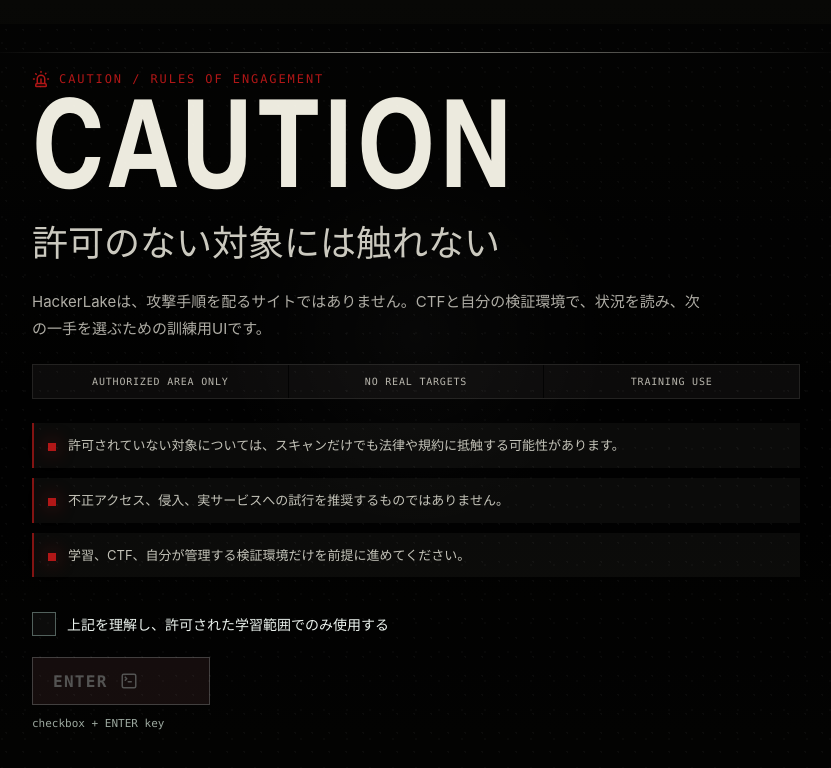
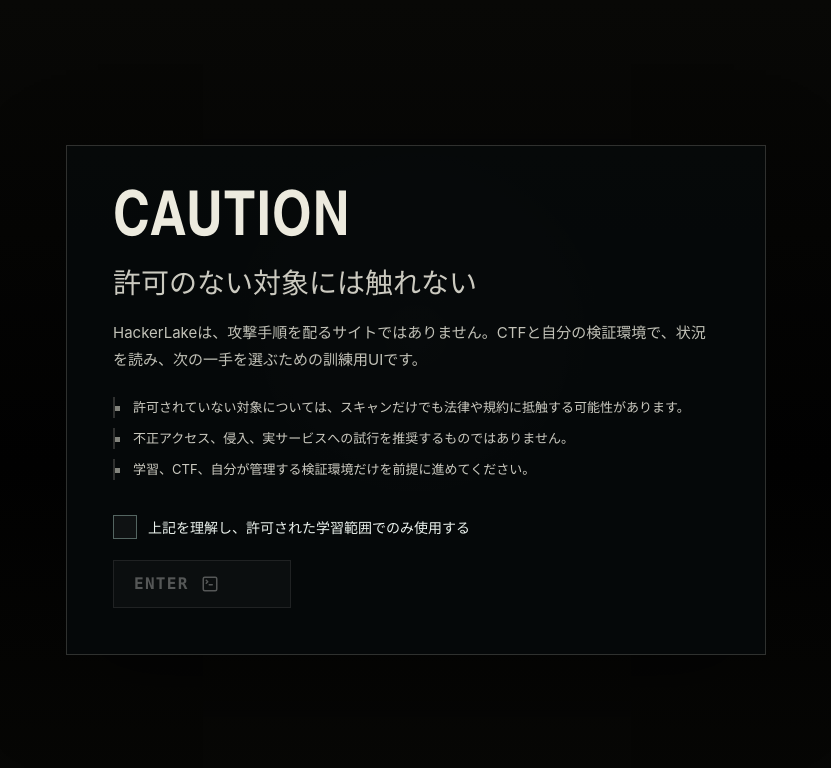
Before and after one commit to skjshr/hackerlake, a React (Vite) app: page / in a window 1280 px wide. Shown: the top 768 px of the page, without its empty margins (224-1055 px from the left). Built offline with nearby package versions, Linux system fonts and the light colour scheme.

Commit message:
refactor: 起動導線とカードの視覚ノイズを抑える

```diff
--- a/src/App.tsx
+++ b/src/App.tsx
@@ -10,12 +10,7 @@
   type ReactFlowInstance,
 } from '@xyflow/react';
 import { motion, AnimatePresence } from 'framer-motion';
-import {
-  Check,
-  Radar,
-  Siren,
-  TerminalSquare,
-} from 'lucide-react';
+import { Check, Radar, TerminalSquare } from 'lucide-react';
 import {
   getCategory,
   getNode,
@@ -37,16 +32,7 @@
     >
       <Handle className="node-handle node-handle-target" position={Position.Left} type="target" />
       <Handle className="node-handle node-handle-source" position={Position.Right} type="source" />
-      <div className="node-glow" />
-      <div className="node-corner node-corner-a" />
-      <div className="node-corner node-corner-b" />
-      <div className="node-topline">
-        <span>{category.title.toUpperCase()}</span>
-        <span>D{data.level}</span>
-      </div>
       <strong>{data.title}</strong>
-      <p>{data.summary}</p>
-      <span className="node-expand-hint">詳細へ</span>
     </div>
   );
 }
@@ -219,7 +205,7 @@
       <main className="map-stage">
         <div className="stage-header">
           <div>
-            <span className="tiny-label">現在地: Web / 観察 / Step {selectedNode.data.level}</span>
+            <span className="tiny-label">偵察</span>
             <h1>{selectedNode.data.title}</h1>
           </div>
         </div>
@@ -233,7 +219,7 @@
           minZoom={0.45}
           maxZoom={1.6}
         >
-          <Background color="#27405e" gap={28} size={1} />
+          <Background color="#1b2a31" gap={34} size={0.6} />
         </ReactFlow>
       </main>
 
@@ -315,21 +301,6 @@
           <span />
           <span />
         </div>
-        <div className="boot-status boot-status-left">
-          <span>NOW LOADING</span>
-          <strong>HACKERLAKE</strong>
-          <small>TRAINING MODE</small>
-        </div>
-        <div className="boot-status boot-status-right">
-          <span>SYSTEM</span>
-          <strong>LOCAL</strong>
-          <small>NO NETWORK ACTION</small>
-        </div>
-        <div className="boot-code">
-          <span>BOOTING</span>
-          <span>LOADING DATA</span>
-          <span>CHECKING NOTICE</span>
-        </div>
         <motion.h1
           initial={{ opacity: 0, letterSpacing: '0.18em', y: 12 }}
           animate={{ opacity: 1, letterSpacing: '0.05em', y: 0 }}
@@ -344,7 +315,6 @@
         >
           by skjshr
         </motion.p>
-        <div className="boot-coordinates">NOTICE REQUIRED / LOADING</div>
         <div className="boot-loader" aria-label="loading">
           <span />
         </div>
@@ -369,20 +339,11 @@
       transition={{ duration: 0.38 }}
     >
       <div className="notice-shell">
-        <div className="notice-status">
-          <Siren size={18} />
-          <span>CAUTION / RULES OF ENGAGEMENT</span>
-        </div>
         <h1>CAUTION</h1>
         <h2>許可のない対象には触れない</h2>
         <p>
           HackerLakeは、攻撃手順を配るサイトではありません。CTFと自分の検証環境で、状況を読み、次の一手を選ぶための訓練用UIです。
         </p>
-        <div className="notice-directives" aria-label="directives">
-          <span>AUTHORIZED AREA ONLY</span>
-          <span>NO REAL TARGETS</span>
-          <span>TRAINING USE</span>
-        </div>
         <div className="notice-list">
           <span>許可されていない対象については、スキャンだけでも法律や規約に抵触する可能性があります。</span>
           <span>不正アクセス、侵入、実サービスへの試行を推奨するものではありません。</span>
@@ -401,7 +362,6 @@
           <span>ENTER</span>
           <TerminalSquare size={18} />
         </button>
-        <small>checkbox + ENTER key</small>
       </div>
     </motion.section>
   );
--- a/src/styles.css
+++ b/src/styles.css
@@ -42,10 +42,8 @@
   min-height: 100vh;
   overflow: hidden;
   background:
-    radial-gradient(circle at 18% 24%, rgba(42, 255, 190, 0.13), transparent 25%),
-    radial-gradient(circle at 82% 18%, rgba(243, 182, 64, 0.12), transparent 26%),
-    radial-gradient(circle at 74% 76%, rgba(104, 216, 255, 0.11), transparent 30%),
-    linear-gradient(135deg, #050708, #071114 56%, #020304);
+    radial-gradient(circle at 50% 44%, rgba(42, 255, 190, 0.06), transparent 32%),
+    linear-gradient(135deg, #050708, #071013 58%, #020304);
 }
 
 .ambient-grid,
@@ -56,7 +54,7 @@
 }
 
 .ambient-grid {
-  opacity: 0.52;
+  opacity: 0.22;
   background-image:
     linear-gradient(rgba(213, 255, 244, 0.055) 1px, transparent 1px),
     linear-gradient(90deg, rgba(213, 255, 244, 0.055) 1px, transparent 1px);
@@ -66,7 +64,7 @@
 
 .signal-field {
   mix-blend-mode: screen;
-  opacity: 0.42;
+  opacity: 0.12;
   background:
     repeating-linear-gradient(
       100deg,
@@ -80,7 +78,7 @@
       rgba(255, 255, 255, 0.025) 6px,
       transparent 7px
     );
-  animation: signalDrift 9s linear infinite;
+  animation: none;
 }
 
 @keyframes signalDrift {
@@ -154,18 +152,6 @@
     repeating-linear-gradient(0deg, transparent 0 7px, rgba(255, 255, 255, 0.04) 8px, transparent 9px);
 }
 
-.boot-code {
-  position: absolute;
-  top: 22px;
-  left: 24px;
-  display: grid;
-  gap: 7px;
-  color: var(--muted);
-  font-family: "Cascadia Mono", Consolas, monospace;
-  font-size: 12px;
-  text-transform: uppercase;
-}
-
 .boot-frame h1 {
   margin: 0;
   color: var(--text);
@@ -230,16 +216,6 @@
     rgba(5, 8, 10, 0.96);
   clip-path: polygon(0 0, calc(100% - 34px) 0, 100% 34px, 100% 100%, 0 100%);
   box-shadow: 0 30px 90px rgba(0, 0, 0, 0.58);
-}
-
-.notice-status {
-  display: inline-flex;
-  align-items: center;
-  gap: 9px;
-  color: var(--red);
-  font-family: "Cascadia Mono", Consolas, monospace;
-  font-size: 12px;
-  letter-spacing: 0.08em;
 }
 
 .notice-shell h1 {
@@ -351,14 +327,6 @@
   filter: drop-shadow(0 0 18px rgba(42, 255, 190, 0.42));
 }
 
-.notice-shell small {
-  display: block;
-  margin-top: 12px;
-  color: var(--muted);
-  font-family: "Cascadia Mono", Consolas, monospace;
-  font-size: 11px;
-}
-
 /* Pre-game title / caution skin */
 .boot-screen,
 .notice-gate {
@@ -455,45 +423,6 @@
   border-left: 1px solid;
 }
 
-.boot-status {
-  position: absolute;
-  display: grid;
-  gap: 4px;
-  color: rgba(236, 234, 222, 0.62);
-  font-family: var(--font-mono);
-  font-size: 10px;
-  letter-spacing: 0.12em;
-}
-
-.boot-status strong {
-  color: rgba(236, 234, 222, 0.88);
-  font-size: 13px;
-  font-weight: 500;
-}
-
-.boot-status small {
-  color: rgba(236, 234, 222, 0.42);
-}
-
-.boot-status-left {
-  left: 58px;
-  bottom: 62px;
-}
-
-.boot-status-right {
-  right: 58px;
-  top: 58px;
-  text-align: right;
-}
-
-.boot-code {
-  top: 58px;
-  left: 58px;
-  color: rgba(236, 234, 222, 0.44);
-  font-size: 10px;
-  letter-spacing: 0.14em;
-}
-
 .boot-frame h1 {
   color: #eceade;
   font-family: "Arial Narrow", "Helvetica Neue", var(--font-ui);
@@ -517,18 +446,8 @@
   text-shadow: none;
 }
 
-.boot-coordinates {
-  position: absolute;
-  top: calc(50% + 118px);
-  bottom: auto;
-  color: rgba(236, 234, 222, 0.52);
-  font-family: var(--font-mono);
-  font-size: 10px;
-  letter-spacing: 0.18em;
-}
-
 .boot-loader {
-  top: calc(50% + 148px);
+  top: calc(50% + 124px);
   bottom: auto;
   width: min(420px, calc(100% - 90px));
   height: 3px;
@@ -559,83 +478,65 @@
 }
 
 .notice-shell {
-  width: min(860px, 92vw);
-  border: 0;
-  background: rgba(0, 0, 0, 0.58);
+  width: min(700px, 92vw);
+  border: 1px solid rgba(236, 234, 222, 0.18);
+  background: rgba(6, 9, 10, 0.9);
   clip-path: none;
-  box-shadow: none;
+  box-shadow: 0 28px 90px rgba(0, 0, 0, 0.36);
 }
 
 .notice-shell::before {
-  inset: 28px 0 auto;
-  height: 1px;
-  background: linear-gradient(90deg, transparent, rgba(236, 234, 222, 0.62), transparent);
-  transform: none;
-  animation: none;
+  display: none;
 }
 
-.notice-status {
-  color: #b11717;
-  letter-spacing: 0.16em;
+.notice-shell::after {
+  display: none;
 }
 
 .notice-shell h1 {
-  margin: 18px 0 4px;
+  margin: 0 0 10px;
   color: #eceade;
   font-family: "Arial Narrow", "Helvetica Neue", var(--font-ui);
-  font-size: clamp(56px, 10vw, 122px);
+  font-size: clamp(34px, 6vw, 62px);
   font-weight: 700;
-  letter-spacing: 0.04em;
-  line-height: 0.82;
+  letter-spacing: 0.02em;
+  line-height: 0.95;
   text-transform: uppercase;
 }
 
 .notice-shell h2 {
-  margin: 0 0 22px;
+  margin: 0 0 18px;
   color: rgba(236, 234, 222, 0.86);
   font-family: var(--font-ui);
-  font-size: clamp(22px, 3.2vw, 36px);
+  font-size: clamp(19px, 2.4vw, 28px);
   font-weight: 600;
   letter-spacing: 0;
 }
 
 .notice-shell p {
-  color: rgba(236, 234, 222, 0.74);
-}
-
-.notice-directives {
-  display: grid;
-  grid-template-columns: repeat(3, minmax(0, 1fr));
-  gap: 1px;
-  margin: 22px 0 10px;
-  border: 1px solid rgba(236, 234, 222, 0.14);
-}
-
-.notice-directives span {
-  padding: 11px 10px;
-  color: rgba(236, 234, 222, 0.76);
-  background: rgba(236, 234, 222, 0.045);
-  font-family: var(--font-mono);
-  font-size: 10px;
-  letter-spacing: 0.08em;
-  text-align: center;
+  color: rgba(236, 234, 222, 0.82);
 }
 
 .notice-list span {
-  border-left-color: rgba(177, 23, 23, 0.72);
-  color: rgba(236, 234, 222, 0.82);
-  background: rgba(236, 234, 222, 0.038);
+  padding: 0 0 0 18px;
+  border-left-color: rgba(236, 234, 222, 0.18);
+  color: rgba(236, 234, 222, 0.86);
+  background: transparent;
 }
 
 .notice-list span::before {
-  background: #b11717;
-  box-shadow: 0 0 18px rgba(177, 23, 23, 0.68);
+  left: 0;
+  top: 9px;
+  width: 5px;
+  height: 5px;
+  background: rgba(236, 234, 222, 0.54);
+  box-shadow: none;
 }
 
 .enter-button {
-  border-color: rgba(236, 234, 222, 0.72);
+  border-color: rgba(236, 234, 222, 0.28);
   color: #eceade;
-  background: rgba(177, 23, 23, 0.72);
+  background: rgba(236, 234, 222, 0.08);
   clip-path: none;
 }
 
@@ -755,15 +656,15 @@
 .stage-header h1 {
   margin: 4px 0 0;
   font-family: var(--font-display);
-  font-size: clamp(31px, 3.6vw, 58px);
+  font-size: clamp(28px, 3vw, 48px);
   line-height: 0.98;
   text-shadow: 0 0 28px rgba(42, 255, 190, 0.18);
 }
 
 .react-flow {
   background:
-    radial-gradient(circle at 48% 46%, rgba(42, 255, 190, 0.08), transparent 30%),
-    linear-gradient(180deg, rgba(4, 6, 8, 0), rgba(4, 6, 8, 0.84)),
+    radial-gradient(circle at 48% 46%, rgba(42, 255, 190, 0.04), transparent 34%),
+    linear-gradient(180deg, rgba(4, 6, 8, 0), rgba(4, 6, 8, 0.74)),
     #060b0e;
 }
 
@@ -774,7 +675,7 @@
 .react-flow__edge.edge-hot path {
   stroke: var(--green);
   stroke-width: 1;
-  stroke-opacity: 0.12;
+  stroke-opacity: 0.08;
   filter: none;
   stroke-dasharray: none;
 }
@@ -802,35 +703,32 @@
 }
 
 .react-flow__node:hover .learning-node {
-  transform: translateY(-2px);
+  transform: translateY(-1px);
   border-color: var(--node-color);
-  filter: drop-shadow(0 0 18px color-mix(in srgb, var(--node-color) 28%, transparent));
+  filter: none;
 }
 
 .react-flow__node.is-context-node .learning-node {
-  opacity: 0.48;
-  filter: grayscale(0.88) blur(1px) saturate(0.52);
+  opacity: 0.42;
+  filter: grayscale(0.8) blur(0.4px) saturate(0.58);
 }
 
 .react-flow__node.is-context-node:hover .learning-node {
-  opacity: 0.86;
-  filter: blur(0) drop-shadow(0 0 14px color-mix(in srgb, var(--node-color) 18%, transparent));
+  opacity: 0.72;
+  filter: blur(0);
 }
 
 .learning-node {
   position: relative;
-  width: 196px;
-  min-height: 76px;
-  padding: 12px 14px;
+  width: 176px;
+  min-height: 54px;
+  padding: 13px 14px;
   overflow: hidden;
-  border: 1px solid color-mix(in srgb, var(--node-color) 52%, rgba(213, 255, 244, 0.16));
-  background:
-    linear-gradient(138deg, color-mix(in srgb, var(--node-color) 18%, transparent), transparent 52%),
-    linear-gradient(180deg, rgba(255, 255, 255, 0.04), transparent),
-    rgba(7, 12, 14, 0.94);
+  border: 1px solid color-mix(in srgb, var(--node-color) 38%, rgba(213, 255, 244, 0.12));
+  border-radius: 4px;
+  background: rgba(8, 13, 15, 0.88);
   color: var(--text);
-  clip-path: polygon(0 0, calc(100% - 18px) 0, 100% 18px, 100% 100%, 18px 100%, 0 calc(100% - 18px));
-  box-shadow: 0 18px 34px rgba(0, 0, 0, 0.32);
+  box-shadow: 0 10px 24px rgba(0, 0, 0, 0.22);
   transition:
     transform 160ms ease,
     border-color 160ms ease,
@@ -838,87 +736,33 @@
 }
 
 .learning-node.level-0 {
-  width: 230px;
-  min-height: 92px;
+  width: 210px;
+  min-height: 60px;
 }
 
 .learning-node.selected {
-  width: 306px;
-  min-height: 126px;
+  width: 250px;
+  min-height: 68px;
   border-color: var(--node-color);
-  box-shadow:
-    0 0 0 1px color-mix(in srgb, var(--node-color) 82%, white),
-    0 0 38px color-mix(in srgb, var(--node-color) 42%, transparent);
+  background: color-mix(in srgb, var(--node-color) 12%, rgba(8, 13, 15, 0.92));
+  box-shadow: 0 14px 34px rgba(0, 0, 0, 0.28);
   z-index: 5;
-  animation: nodeAcquire 260ms steps(2, end);
+  animation: nodeAcquire 160ms ease-out;
 }
 
 .app-shell.has-selected-focus .react-flow__node.is-choice-node:not(.selected) .learning-node {
-  opacity: 0.54;
-  filter: grayscale(0.72) blur(0.35px);
-}
-
-.node-glow {
-  position: absolute;
-  top: 0;
-  left: -70%;
-  width: 70%;
-  height: 2px;
-  opacity: 0;
-  background: linear-gradient(90deg, transparent, var(--node-color), transparent);
-}
-
-.learning-node.selected .node-glow {
-  opacity: 1;
-  animation: scan 320ms steps(2, end) 1;
-}
-
-.node-corner {
-  position: absolute;
-  width: 18px;
-  height: 18px;
-  border-color: var(--node-color);
-}
-
-.node-corner-a {
-  right: 5px;
-  top: 5px;
-  border-top: 1px solid;
-  border-right: 1px solid;
-}
-
-.node-corner-b {
-  left: 5px;
-  bottom: 5px;
-  border-left: 1px solid;
-  border-bottom: 1px solid;
-}
-
-@keyframes scan {
-  from {
-    transform: translateX(0);
-  }
-  to {
-    transform: translateX(340%);
-  }
-}
-
-.node-topline {
-  display: flex;
-  justify-content: space-between;
-  color: color-mix(in srgb, var(--node-color) 74%, white);
-  font-family: "Cascadia Mono", Consolas, monospace;
-  font-size: 10px;
+  opacity: 0.46;
+  filter: grayscale(0.68) blur(0.2px);
 }
 
 .node-handle {
-  width: 7px;
-  height: 26px;
+  width: 4px;
+  height: 20px;
   border: 0;
   border-radius: 0;
   background: var(--node-color);
-  opacity: 0.78;
-  box-shadow: 0 0 12px color-mix(in srgb, var(--node-color) 42%, transparent);
+  opacity: 0.3;
+  box-shadow: none;
 }
 
 .node-handle-target {
@@ -931,48 +775,17 @@
 
 .learning-node strong {
   display: block;
-  margin: 9px 0 0;
-  font-family: var(--font-display);
-  font-size: 20px;
-  line-height: 1.08;
-}
-
-.learning-node p {
-  display: none;
   margin: 0;
-  color: #c2cbc5;
-  font-size: 12px;
-  line-height: 1.55;
-}
-
-.learning-node.selected p {
-  display: none;
-}
-
-.node-expand-hint {
-  display: none;
-  margin-top: 16px;
-  color: var(--amber);
   font-family: var(--font-ui);
-  font-size: 12px;
-}
-
-.learning-node.selected .node-expand-hint {
-  display: none;
+  font-size: 15px;
+  font-weight: 650;
+  line-height: 1.25;
 }
 
 @keyframes nodeAcquire {
   0% {
-    transform: scale(0.96);
-    filter: brightness(0.8) blur(1px);
-  }
-  28% {
-    transform: scale(1.045);
-    filter: brightness(1.85) contrast(1.32);
-  }
-  52% {
-    transform: scale(0.99);
-    filter: brightness(0.7) contrast(1.18);
+    transform: scale(0.985);
+    filter: brightness(0.94);
   }
   100% {
     transform: scale(1);
@@ -1139,7 +952,7 @@
   }
 
   .stage-header h1 {
-    font-size: 34px;
+    font-size: 28px;
   }
 
   .detail-panel {
```
